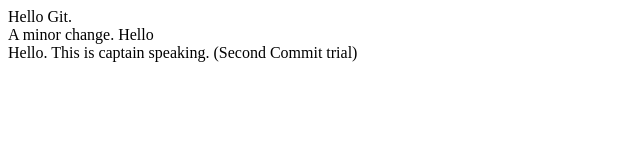
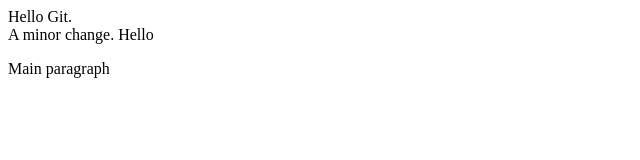
Before and after one commit to samarth-desai-18/demo-repo, a plain HTML site: page index.html in a window 1280 px wide. Shown: the whole page, without its empty margins (0-640 px from the left). Drawn offline with Linux system fonts and the light colour scheme.

Commit message:
Main commit

```diff
--- a/index.html
+++ b/index.html
@@ -12,6 +12,6 @@
     <div>
         A minor change. Hello
     </div>
-    Hello. This is captain speaking. (Second Commit trial)
+    <p>Main paragraph</p>
 </body>
 </html>
```
